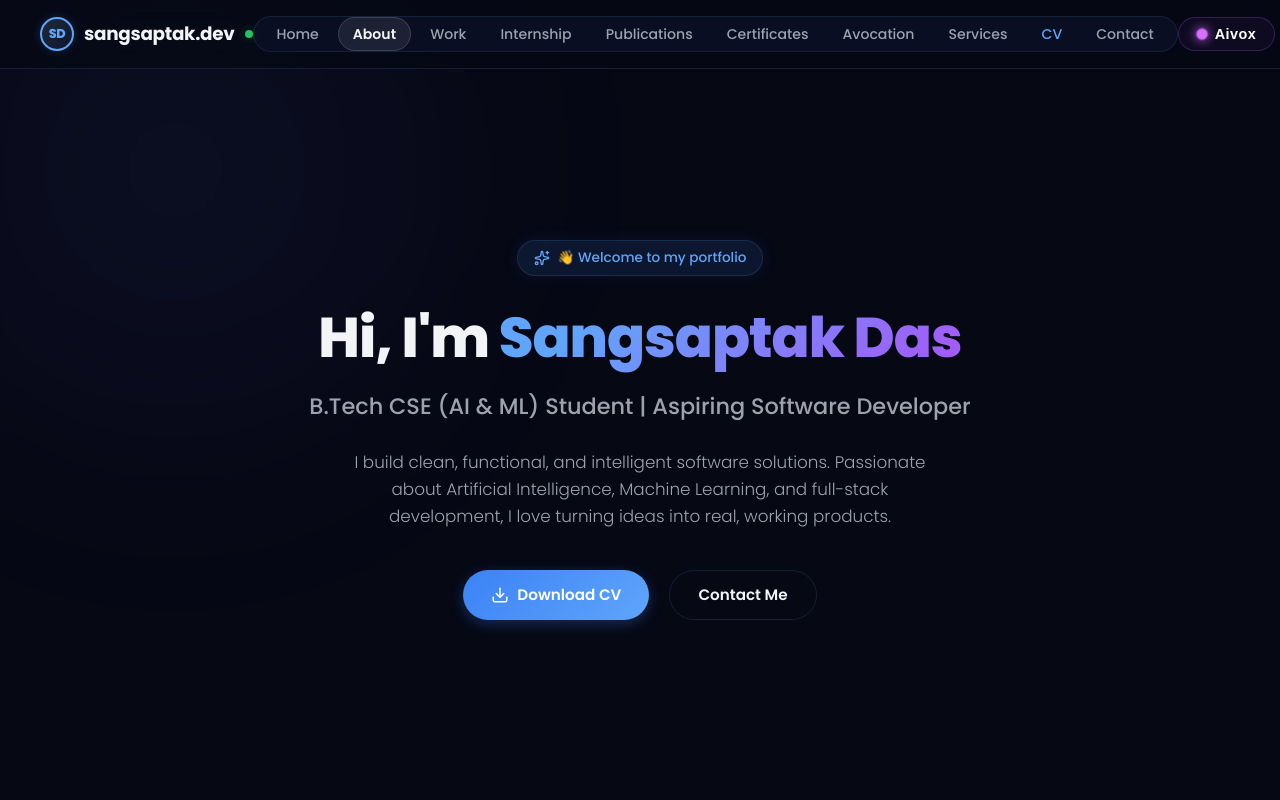
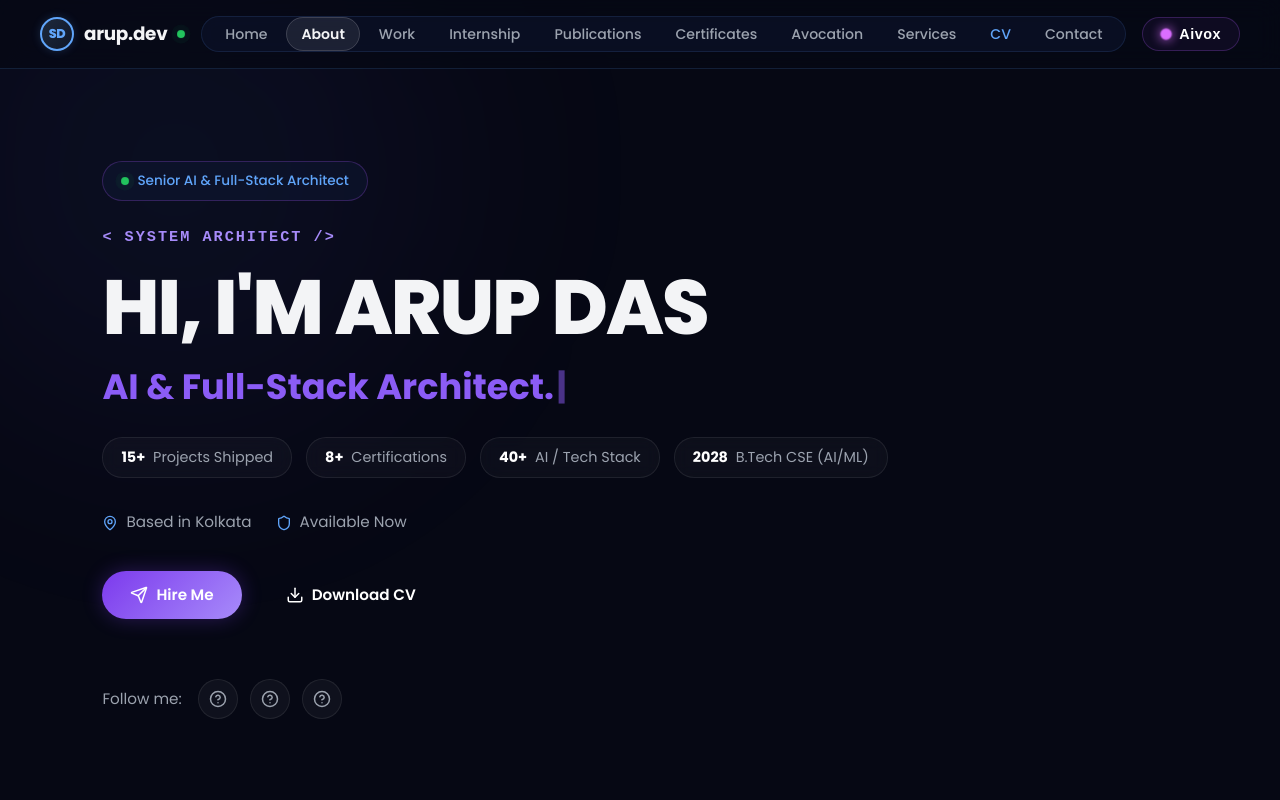
Before and after one commit to ronyhcker/sangsaptak-portfolio, a React (Vite) app: page / in a window 1280 px wide. Shown: the top 800 px of the page. Built offline with nearby package versions, Linux system fonts and the light colour scheme.

Commit message:
Update Hero section layout, typewriter effect, text details, and branding to match Arup Das screenshot exactly

```diff
--- a/src/App.css
+++ b/src/App.css
@@ -193,67 +193,215 @@ header.scrolled {
   min-height: 100vh;
   display: flex;
   align-items: center;
-  justify-content: center;
-  text-align: center;
-  padding: 140px 24px 80px;
+  justify-content: flex-start;
+  text-align: left;
+  padding: 160px 8% 80px;
   position: relative;
 }
 
-.hero-content {
-  max-width: 800px;
-  margin: 0 auto;
+.hero-content-left {
+  max-width: 900px;
+  text-align: left;
+  display: flex;
+  flex-direction: column;
+  align-items: flex-start;
 }
 
-.hero-tag {
+.hero-status-pill {
   display: inline-flex;
   align-items: center;
   gap: 8px;
-  padding: 6px 16px;
-  background: var(--accent-soft);
-  border: 1px solid var(--border-color);
+  padding: 8px 18px;
+  background: rgba(16, 25, 53, 0.45);
+  border: 1px solid rgba(168, 85, 247, 0.25);
   border-radius: 30px;
   color: var(--accent-glow);
   font-size: 0.85rem;
   font-weight: 500;
-  margin-bottom: 28px;
-  box-shadow: 0 0 15px rgba(59, 130, 246, 0.1);
-}
-
-.hero h1 {
-  font-size: 3.5rem;
-  font-weight: 800;
-  margin-bottom: 18px;
-  line-height: 1.2;
-  letter-spacing: -1px;
-}
-
-.hero h1 .accent-text {
-  background: linear-gradient(135deg, var(--accent-glow) 20%, #a855f7 100%);
-  -webkit-background-clip: text;
-  -webkit-text-fill-color: transparent;
-}
-
-.hero h2 {
-  font-size: 1.4rem;
-  font-weight: 500;
-  color: var(--text-muted);
   margin-bottom: 24px;
 }
 
-.hero p {
-  max-width: 600px;
-  margin: 0 auto 40px;
-  color: var(--text-muted);
-  font-size: 1.05rem;
-  font-weight: 300;
-  line-height: 1.6;
+.status-dot {
+  width: 8px;
+  height: 8px;
+  border-radius: 50%;
+  display: inline-block;
 }
 
-.hero-buttons {
+.status-dot.green {
+  background-color: #22c55e;
+  box-shadow: 0 0 8px #22c55e;
+  animation: pulseDot 2s infinite;
+}
+
+.hero-system-subtitle {
+  font-family: monospace;
+  color: #a78bfa;
+  font-size: 0.95rem;
+  font-weight: 600;
+  letter-spacing: 2px;
+  margin-bottom: 16px;
+}
+
+.hero-name-heading {
+  font-family: 'Poppins', sans-serif;
+  font-size: 4.8rem;
+  font-weight: 900;
+  letter-spacing: -2px;
+  line-height: 1.1;
+  text-transform: uppercase;
+  margin-bottom: 18px;
+}
+
+.name-block {
+  display: inline-block;
+}
+
+.hero-role-typing {
+  font-size: 2.2rem;
+  font-weight: 700;
+  color: #8b5cf6;
+  height: 40px;
+  margin-bottom: 30px;
   display: flex;
-  gap: 20px;
+  align-items: center;
+}
+
+.typing-cursor {
+  animation: blinkCursor 0.8s infinite;
+  margin-left: 2px;
+}
+
+@keyframes blinkCursor {
+  0%, 100% { opacity: 1; }
+  50% { opacity: 0; }
+}
+
+.hero-badges-container {
+  display: flex;
+  flex-wrap: wrap;
+  gap: 14px;
+  margin-bottom: 32px;
+}
+
+.hero-badge-pill {
+  background: rgba(255, 255, 255, 0.03);
+  border: 1px solid rgba(255, 255, 255, 0.08);
+  border-radius: 20px;
+  padding: 8px 18px;
+  font-size: 0.9rem;
+  color: var(--text-muted);
+  backdrop-filter: blur(8px);
+  -webkit-backdrop-filter: blur(8px);
+}
+
+.hero-badge-pill strong {
+  color: #fff;
+  font-weight: 700;
+  margin-right: 4px;
+}
+
+.hero-meta-row {
+  display: flex;
+  gap: 24px;
+  margin-bottom: 36px;
+}
+
+.meta-item {
+  display: flex;
+  align-items: center;
+  gap: 8px;
+  font-size: 0.95rem;
+  color: var(--text-muted);
+}
+
+.meta-item svg {
+  color: var(--accent-glow);
+}
+
+.hero-action-buttons {
+  display: flex;
+  gap: 16px;
+  margin-bottom: 40px;
+}
+
+.btn-hire {
+  background: linear-gradient(135deg, #7c3aed, #a78bfa);
+  color: #fff !important;
+  border-radius: 30px;
+  padding: 14px 32px;
+  font-size: 1rem;
+  font-weight: 600;
+  display: inline-flex;
+  align-items: center;
+  gap: 10px;
+  cursor: pointer;
+  box-shadow: 0 0 20px rgba(124, 58, 237, 0.3);
+  border: none;
+  transition: all 0.3s;
+}
+
+.btn-hire:hover {
+  transform: translateY(-2px);
+  box-shadow: 0 0 30px rgba(124, 58, 237, 0.5);
+}
+
+.btn-cv-outline {
+  background: transparent;
+  border: 1.5px solid rgba(255, 255, 255, 0.15);
+  color: #fff !important;
+  border-radius: 30px;
+  padding: 14px 32px;
+  font-size: 1rem;
+  font-weight: 600;
+  display: inline-flex;
+  align-items: center;
+  gap: 10px;
+  cursor: pointer;
+  transition: all 0.3s;
+}
+
+.btn-cv-outline:hover {
+  background: rgba(255, 255, 255, 0.05);
+  border-color: #fff;
+  transform: translateY(-2px);
+}
+
+.hero-social-follow {
+  display: flex;
+  align-items: center;
+  gap: 16px;
+  margin-top: 20px;
+}
+
+.follow-label {
+  font-size: 0.95rem;
+  color: var(--text-muted);
+}
+
+.social-links-circle {
+  display: flex;
+  gap: 12px;
+}
+
+.social-links-circle a {
+  width: 40px;
+  height: 40px;
+  border-radius: 50%;
+  background: rgba(255, 255, 255, 0.04);
+  border: 1px solid rgba(255, 255, 255, 0.08);
+  display: flex;
+  align-items: center;
   justify-content: center;
-  flex-wrap: wrap;
+  color: var(--text-muted) !important;
+  transition: all 0.3s;
+}
+
+.social-links-circle a:hover {
+  background: var(--accent-soft);
+  border-color: var(--accent-glow);
+  color: var(--text-main) !important;
+  transform: translateY(-2px);
 }
 
 /* ===========================
--- a/src/App.jsx
+++ b/src/App.jsx
@@ -5,10 +5,10 @@ import './App.css'
 
 // Centralized portfolio data config for easy customization
 const PORTFOLIO_DATA = {
-  name: 'Sangsaptak Das',
-  logoName: 'sangsaptak.dev',
-  role: 'B.Tech CSE (AI & ML) Student | Aspiring Software Developer',
-  tag: '👋 Welcome to my portfolio',
+  name: 'Arup Das',
+  logoName: 'arup.dev',
+  role: 'Senior AI & Full-Stack Architect',
+  tag: 'Senior AI & Full-Stack Architect',
   bio: 'I build clean, functional, and intelligent software solutions. Passionate about Artificial Intelligence, Machine Learning, and full-stack development, I love turning ideas into real, working products.',
   resumeUrl: '#',
   about: {
@@ -154,11 +154,12 @@ function App() {
   const [toast, setToast] = useState(null);
   const [introActive, setIntroActive] = useState(true);
   const [fadeOut, setFadeOut] = useState(false);
+  const [roleText, setRoleText] = useState('');
 
   // Aivox Chatbot state
   const [chatOpen, setChatOpen] = useState(false);
   const [chatMessages, setChatMessages] = useState([
-    { text: "Hi, I'm Aivox, Sangsaptak's AI assistant. Ask me anything about his skills, education, projects, or creative background!", sender: "ai" }
+    { text: "Hi, I'm Aivox, Arup's AI assistant. Ask me anything about his skills, education, projects, or creative background!", sender: "ai" }
   ]);
   const chatEndRef = useRef(null);
 
@@ -190,6 +191,21 @@ function App() {
     return () => {
       document.body.style.overflow = 'unset';
     };
+  }, [introActive]);
+
+  // Typewriter effect matching the Hero role typing
+  useEffect(() => {
+    if (introActive) return;
+    const fullText = "I & Full-Stack Architect.";
+    let index = 0;
+    const interval = setInterval(() => {
+      setRoleText(fullText.substring(0, index));
+      index++;
+      if (index > fullText.length) {
+        clearInterval(interval);
+      }
+    }, 120);
+    return () => clearInterval(interval);
   }, [introActive]);
 
   // Monitor scroll for styling navbar and highlighting active links
@@ -240,15 +256,15 @@ function App() {
       const q = query.toLowerCase();
 
       if (q.includes("skill")) {
-        reply = "Sangsaptak's technical toolkit includes Python, Java, C, HTML/CSS, JavaScript, React, Node.js, FastAPI, MongoDB, MySQL, Git, and GitHub!";
+        reply = "Arup's technical toolkit includes Python, Java, C, HTML/CSS, JavaScript, React, Node.js, FastAPI, MongoDB, MySQL, Git, and GitHub!";
       } else if (q.includes("project") || q.includes("work")) {
         reply = "Some of his featured projects are: 1) AI-Powered Chatbot (FastAPI), 2) Full-Stack Task Manager (MERN stack), and 3) Student Result Management System (Java/MySQL).";
       } else if (q.includes("stud") || q.includes("education") || q.includes("where")) {
         reply = "He is pursuing a B.Tech in Computer Science and Engineering (specializing in AI & ML) at Brainware University, based in Kolkata.";
       } else if (q.includes("hobby") || q.includes("sing") || q.includes("draw")) {
-        reply = "Sangsaptak is a creative developer! Along with programming, he is passionate about singing and drawing.";
+        reply = "Arup is a creative developer! Along with programming, he is passionate about singing and drawing.";
       } else {
-        reply = "I can tell you all about Sangsaptak's credentials! Feel free to click any of the suggestion buttons.";
+        reply = "I can tell you all about Arup's credentials! Feel free to click any of the suggestion buttons.";
       }
 
       setChatMessages(prev => [...prev, { text: reply, sender: 'ai' }]);
@@ -307,28 +323,83 @@ function App() {
 
       {/* Hero Section */}
       <section className="hero" id="home">
-        <div className="hero-content">
-          <div className="hero-tag">
-            <DynamicIcon name="Sparkles" size={16} />
-            <span>{PORTFOLIO_DATA.tag}</span>
+        <div className="hero-content-left">
+          {/* Top Status Pill */}
+          <div className="hero-status-pill">
+            <span className="status-dot green"></span>
+            <span>{PORTFOLIO_DATA.role}</span>
           </div>
-          <h1>
-            Hi, I'm <span className="accent-text">{PORTFOLIO_DATA.name}</span>
+
+          {/* System Subtitle */}
+          <div className="hero-system-subtitle">
+            &lt; SYSTEM ARCHITECT /&gt;
+          </div>
+
+          {/* Heading */}
+          <h1 className="hero-name-heading">
+            Hi, I'm <span className="name-block">Arup Das</span>
           </h1>
-          <h2>{PORTFOLIO_DATA.role}</h2>
-          <p>{PORTFOLIO_DATA.bio}</p>
-          <div className="hero-buttons">
-            <a
-              href={PORTFOLIO_DATA.resumeUrl}
-              className="btn btn-primary"
-              download
-            >
+
+          {/* Typing Role */}
+          <div className="hero-role-typing">
+            <span className="role-prefix">A{roleText}</span>
+            <span className="typing-cursor">|</span>
+          </div>
+
+          {/* Badges Grid */}
+          <div className="hero-badges-container">
+            <div className="hero-badge-pill">
+              <strong>15+</strong> Projects Shipped
+            </div>
+            <div className="hero-badge-pill">
+              <strong>8+</strong> Certifications
+            </div>
+            <div className="hero-badge-pill">
+              <strong>40+</strong> AI / Tech Stack
+            </div>
+            <div className="hero-badge-pill">
+              <strong>2028</strong> B.Tech CSE (AI/ML)
+            </div>
+          </div>
+
+          {/* Location / Availability */}
+          <div className="hero-meta-row">
+            <div className="meta-item">
+              <DynamicIcon name="MapPin" size={16} />
+              <span>Based in Kolkata</span>
+            </div>
+            <div className="meta-item">
+              <DynamicIcon name="Shield" size={16} />
+              <span>Available Now</span>
+            </div>
+          </div>
+
+          {/* Action Buttons */}
+          <div className="hero-action-buttons">
+            <a href="#contact" className="btn btn-hire">
+              <DynamicIcon name="Send" size={18} />
+              Hire Me
+            </a>
+            <a href={PORTFOLIO_DATA.resumeUrl} className="btn btn-cv-outline" download>
               <DynamicIcon name="Download" size={18} />
               Download CV
             </a>
-            <a href="#contact" className="btn btn-outline">
-              Contact Me
-            </a>
+          </div>
+
+          {/* Follow Me Socials */}
+          <div className="hero-social-follow">
+            <span className="follow-label">Follow me:</span>
+            <div className="social-links-circle">
+              <a href="https://github.com/ronyhcker" target="_blank" rel="noreferrer" title="GitHub">
+                <DynamicIcon name="Github" size={18} />
+              </a>
+              <a href="https://linkedin.com" target="_blank" rel="noreferrer" title="LinkedIn">
+                <DynamicIcon name="Linkedin" size={18} />
+              </a>
+              <a href="https://instagram.com" target="_blank" rel="noreferrer" title="Instagram">
+                <DynamicIcon name="Instagram" size={18} />
+              </a>
+            </div>
           </div>
         </div>
       </section>
```
